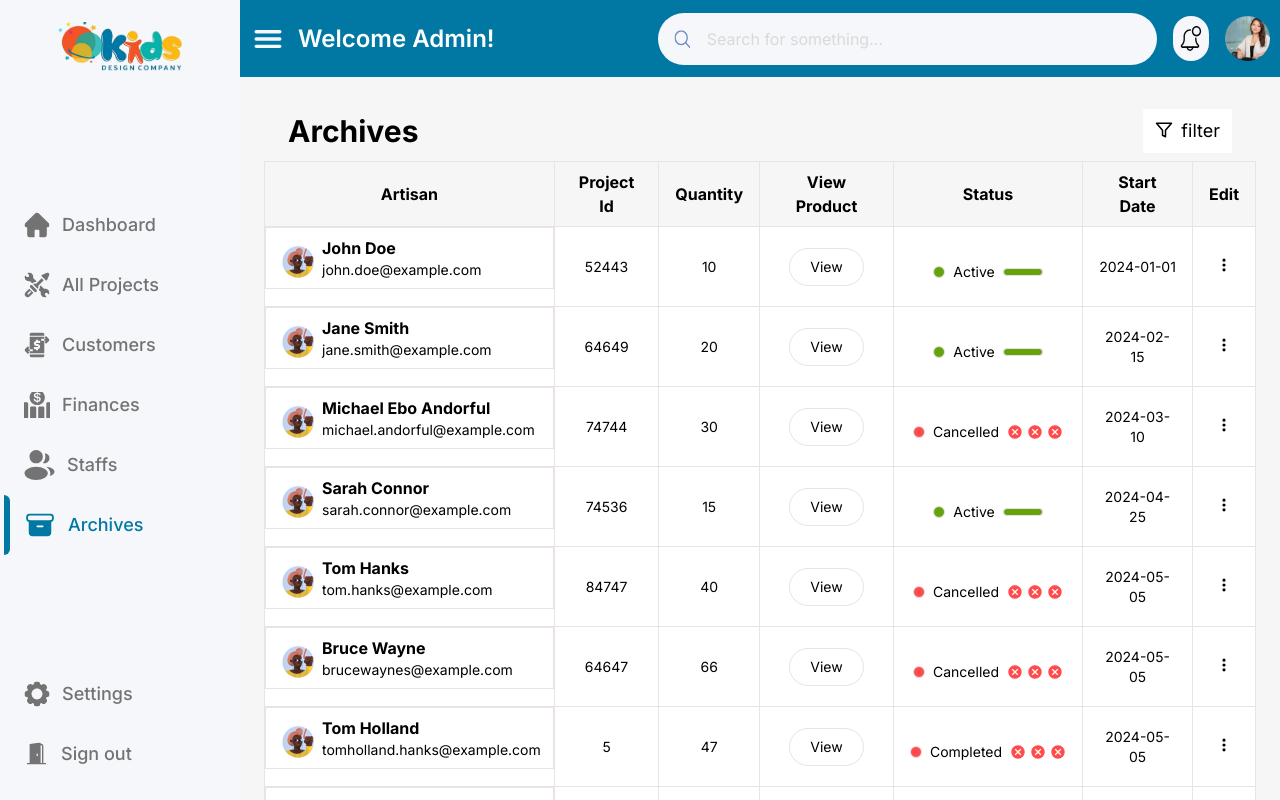
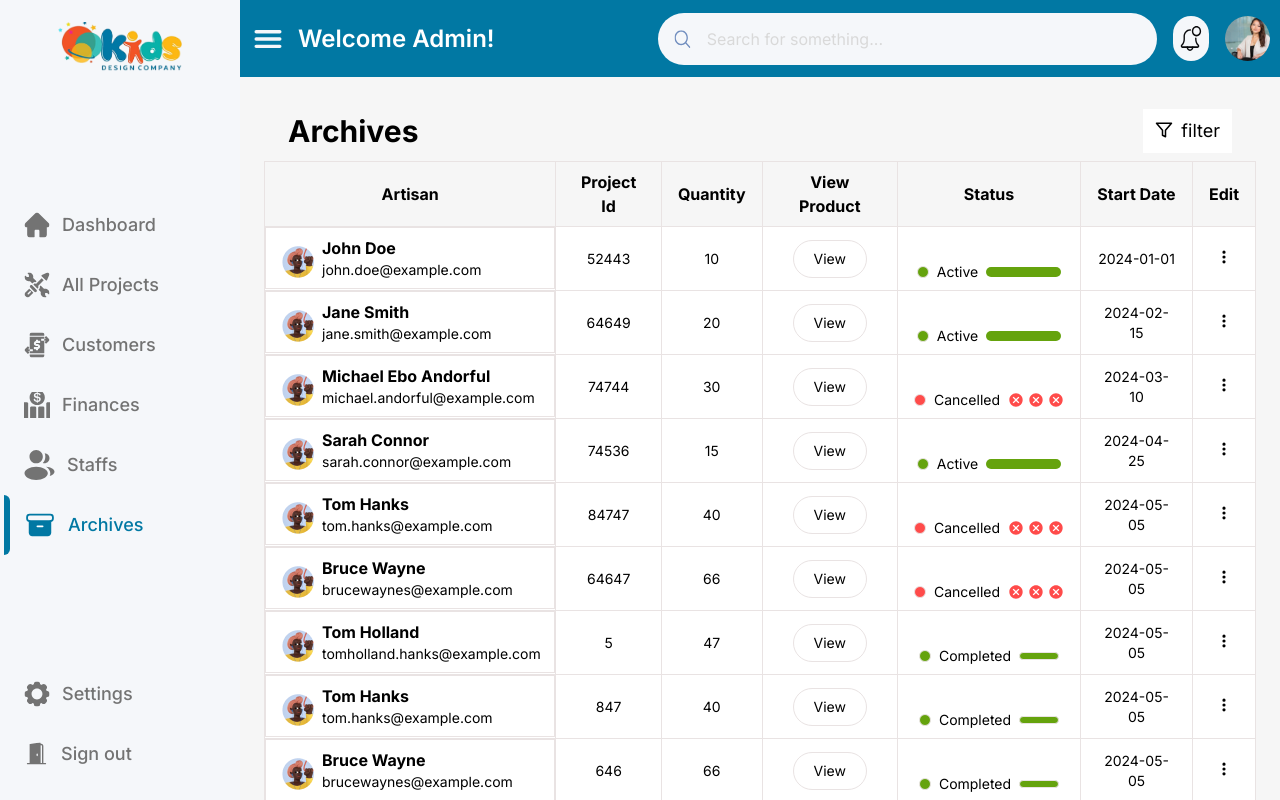
Before and after one commit to FluxDevsTeam/sampleERP, a React (Vite) app: page /dashboard/archives in a window 1280 px wide. Built offline with nearby package versions, Linux system fonts and the light colour scheme.

Commit message:
made changex

```diff
--- a/src/pages/ceo/allProjects/projectComponents/ActiveProjects.tsx
+++ b/src/pages/ceo/allProjects/projectComponents/ActiveProjects.tsx
@@ -71,18 +71,31 @@ const ActiveProjects: React.FC<UserTableProps> = ({ title = "Active Projects" })
                   </button>
                 </td>
                 <td className="px-4 py-2 flex items-center justify-center space-x-2">
-                  <p className="text-sm mb-4">{user.status}</p>
-                  <div className="w-full bg-gray-200 rounded-full h-2.5 dark:bg-gray-700 mb-4">
-                    {/* Progress bar with conditional width */}
+                <div className="flex items-center space-x-2">
+    {user.status === "Completed" || user.status === "Active" ? (
+      <span className="w-3 h-3 bg-lime-600 border rounded-full"></span>
+    ) : (
+      <span className="w-3 h-3 bg-red-500 border rounded-full"></span>
+    )}
+    <p className="text-sm">{user.status}</p>
+  </div>
+
+  {/* Progress Bar with Conditional Width */}
   <div
     className={`bg-lime-600 h-2.5 rounded-full`}
     style={{
-                        width: user.status === "Completed" ? "100%" : user.status === "Active" ? "50%" : "0%",
+      width:
+        user.status === "Completed"
+          ? "100%"
+          : user.status === "Active"
+          ? "50%"
+          : "0%",
     }}
   ></div>
-                  </div>
-                  {user.status !== "Active" && (
-                    <div className="text-red-500 flex space-x-1 mb-4">
+
+  {/* Canceled Icons for Non-Active Status */}
+  {user.status !== "Active" && user.status !== "Completed" && (
+    <div className="text-red-500 flex space-x-1">
       <MdCancel />
       <MdCancel />
       <MdCancel />
--- a/src/pages/ceo/allProjects/projectComponents/UserTable.tsx
+++ b/src/pages/ceo/allProjects/projectComponents/UserTable.tsx
@@ -64,18 +64,30 @@ const UserTable: React.FC<UserTableProps> = ({ title = "Activities" }) => {
             </button>
 
           </td>
-          <td className="px-4 py-2  flex items-center justify-center space-x-2">
-  {user.status === "Active" ? (
-    <span className="w-3 h-3 bg-lime-600 border rounded-full mb-4"></span>
+
+          <td className="px-4 py-2 flex items-center justify-center space-x-2">
+  {/* Status Indicator */}
+  <div className="flex items-center space-x-2">
+    {user.status === "Completed" || user.status === "Active" ? (
+      <span className="w-3 h-3 bg-lime-600 border rounded-full"></span>
+    ) : (
+      <span className="w-3 h-3 bg-red-500 border rounded-full"></span>
+    )}
+    <p className="text-sm">{user.status}</p>
+  </div>
+
+  {/* Additional Status Representation */}
+  {user.status === "Completed" ? (
+    <span className="w-10 h-2 bg-lime-600 border rounded-full"></span>
+  ) : user.status === "Active" ? (
+    <div
+      className={`bg-lime-600 h-2.5 rounded-full`}
+      style={{
+        width: user.status === "Active" ? "50%" : "0%",
+      }}
+    ></div>
   ) : (
-    <span className="w-3 h-3 bg-red-500 border rounded-full mb-4"></span>
-  )}
-  <p className="text-sm mb-4">{user.status}</p>
-
-  {user.status === "Active" ? (
-    <span className="w-10 h-2 bg-lime-600 border rounded-full mb-4"></span>
-  ) : (
-    <div className="text-red-500 flex space-x-1 mb-4">
+    <div className="text-red-500 flex space-x-1">
       <MdCancel />
       <MdCancel />
       <MdCancel />
```
Also changed, not shown: src/assets/images/woman.jpg. Lines whose indentation alone changed are shown as unchanged.
